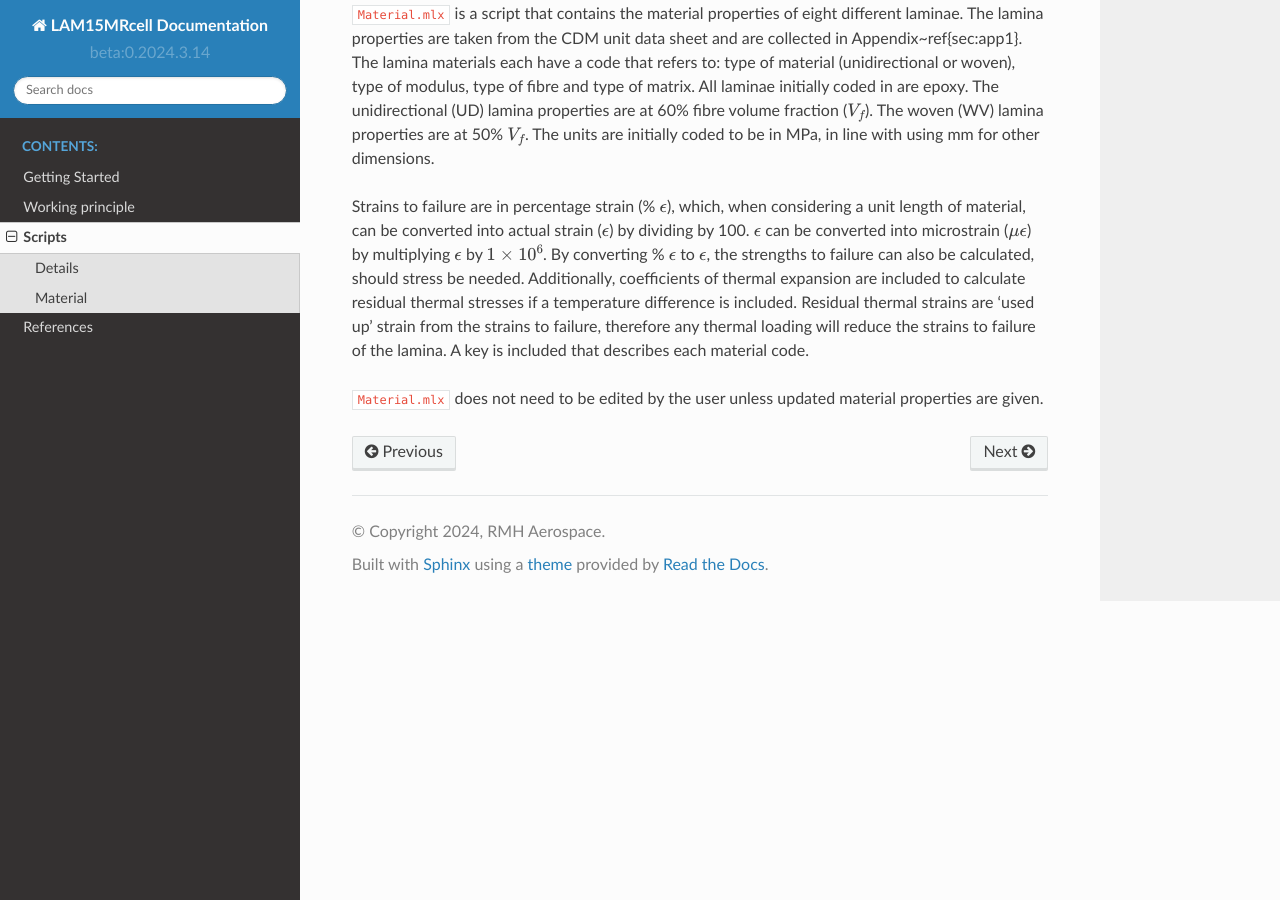
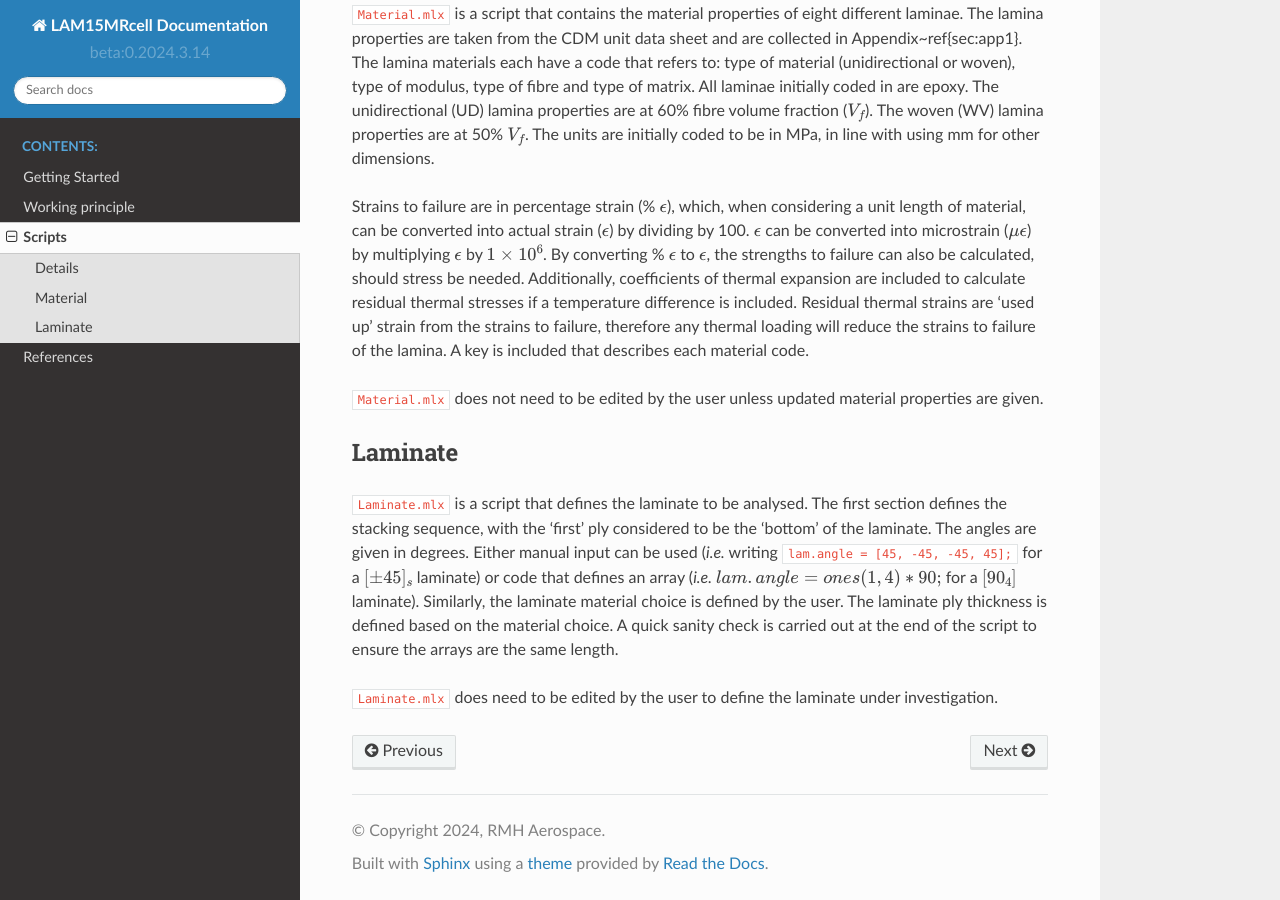
Before and after one commit to aq18507/LAM15Mdocs, a Sphinx documentation site: the page built from doc/Scripts.rst, in a window 1280 px wide and 900 px high, scrolled down 635 px. Built offline with Sphinx 7.4.7 and the Read the Docs theme 2.0.0, drawn with Linux system fonts in a browser that asks for light colours; pages that are not in the unit, such as notebooks, are missing from menus.

Commit message:
autocommit: v01.03-2024-03-14@11:46:23

```diff
--- a/doc/Scripts.rst
+++ b/doc/Scripts.rst
@@ -18,3 +18,10 @@ Material
 Strains to failure are in percentage strain (% :math:`\epsilon`), which, when considering a unit length of material, can be converted into actual strain (:math:`\epsilon`) by dividing by 100. :math:`\epsilon` can be converted into microstrain (:math:`\mu \epsilon`) by multiplying :math:`\epsilon` by :math:`1 \times 10^6`. By converting % :math:`\epsilon` to :math:`\epsilon`, the strengths to failure can also be calculated, should stress be needed. Additionally, coefficients of thermal expansion are included to calculate residual thermal stresses if a temperature difference is included. Residual thermal strains are 'used up' strain from the strains to failure, therefore any thermal loading will reduce the strains to failure of the lamina. A key is included that describes each material code.
 
 ``Material.mlx`` does not need to be edited by the user unless updated material properties are given.
+
+Laminate
+********
+
+``Laminate.mlx`` is a script that defines the laminate to be analysed. The first section defines the stacking sequence, with the 'first' ply considered to be the 'bottom' of the laminate. The angles are given in degrees. Either manual input can be used (*i.e.* writing ``lam.angle = [45, -45, -45, 45];`` for a :math:`[\pm45]_s` laminate) or code that defines an array (*i.e.* :math:`lam.angle = ones(1,4)*90;` for a :math:`[90_4]` laminate). Similarly, the laminate material choice is defined by the user. The laminate ply thickness is defined based on the material choice. A quick sanity check is carried out at the end of the script to ensure the arrays are the same length.
+
+``Laminate.mlx`` does need to be edited by the user to define the laminate under investigation.
```
